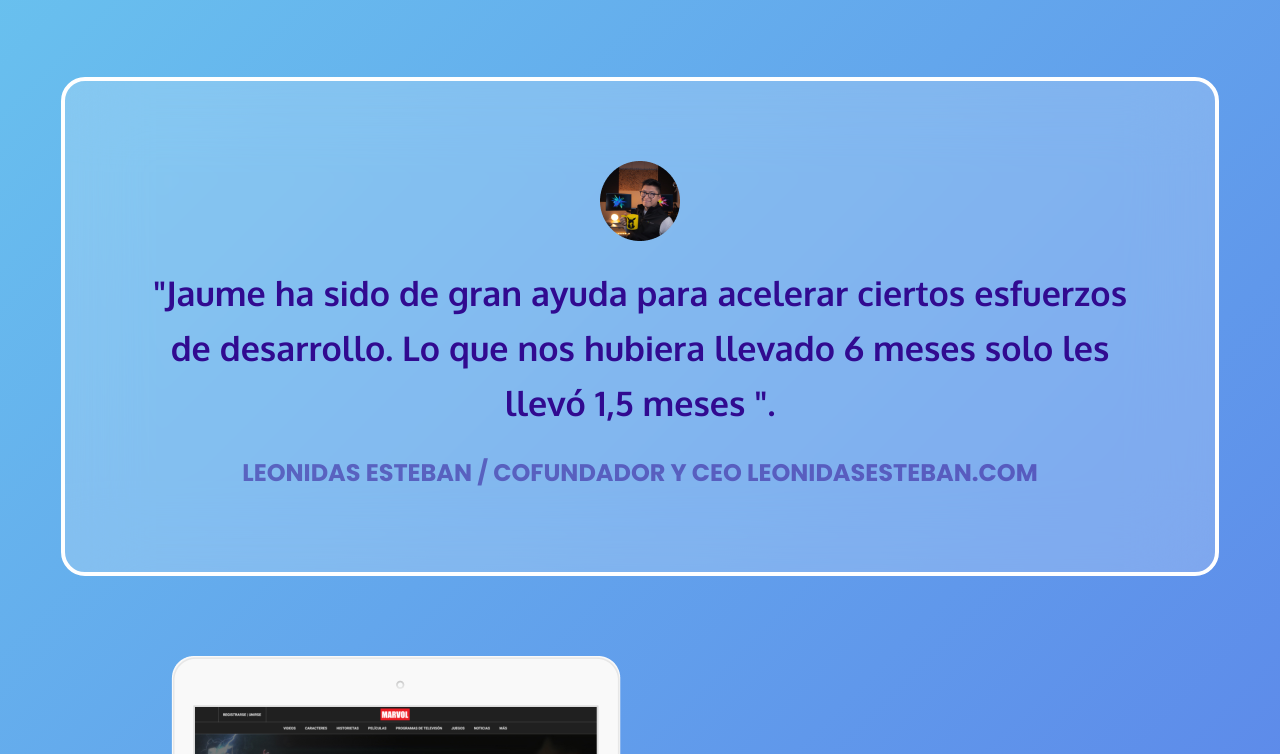
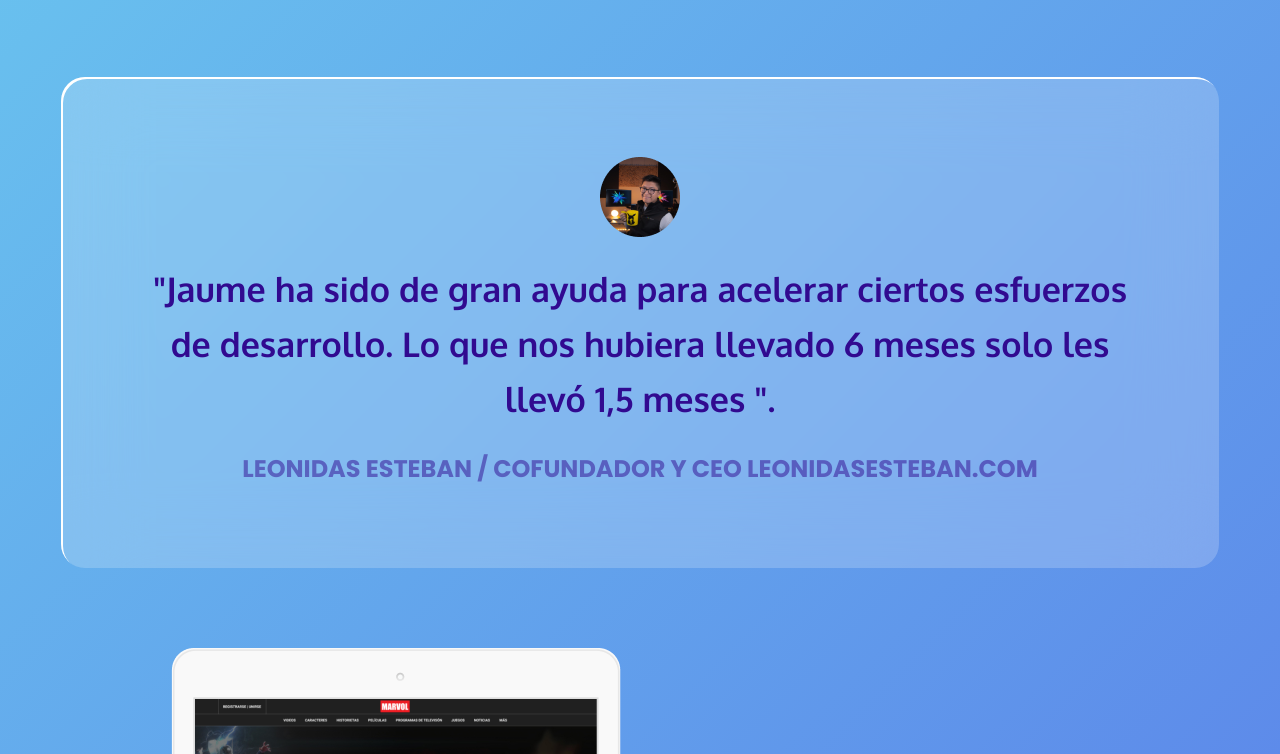
Before and after one commit to Nekurm88/portafolio-jaume, a plain HTML site: page index.html in a window 1280 px wide. Shown: the part 1746-2500 px from the top of the page. Drawn offline with Linux system fonts and the light colour scheme.

Commit message:
se cambiaron los bordes

```diff
--- a/css/border.css
+++ b/css/border.css
@@ -46,7 +46,7 @@
         align-items: center;
         background: rgbargba(255, 255, 255, 0.75);
         border-radius: 24px;
-        border: 4px white solid;
+        box-shadow: inset 2px 2px 0 var(--white);
         backdrop-filter: blur(40px);
         gap: 24px;
         justify-content: center;
```
